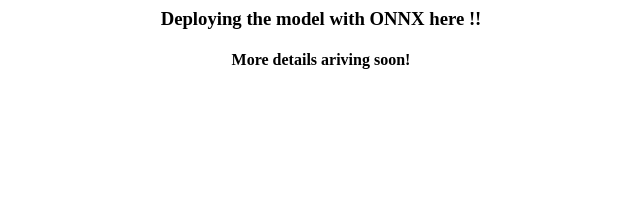
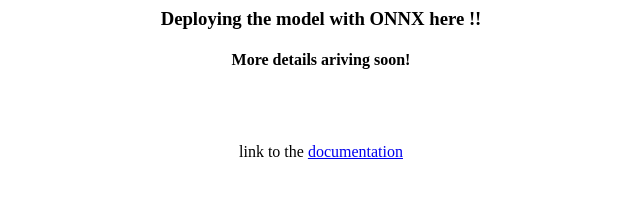
Before and after one commit to shauray8/Calib-Challenge, a plain HTML site: page index.html in a window 1280 px wide. Shown: the whole page, without its empty margins (319-959 px from the left). Drawn offline with Linux system fonts and the light colour scheme.

Commit message:
link to important webpages

```diff
--- a/index.html
+++ b/index.html
@@ -13,6 +13,10 @@
       <h4>
         More details ariving soon!
       </h4>
+      <br><br>
+      <p>
+        link to the <a href="https://github.com/shauray8/calib-challange">documentation</a>
+      </p>
     </center>
   </body>
   <!-- legends dont use CSS -->
```
